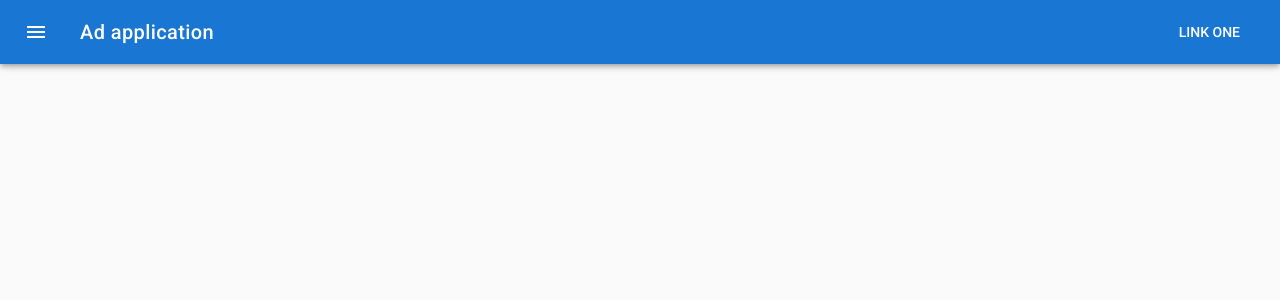
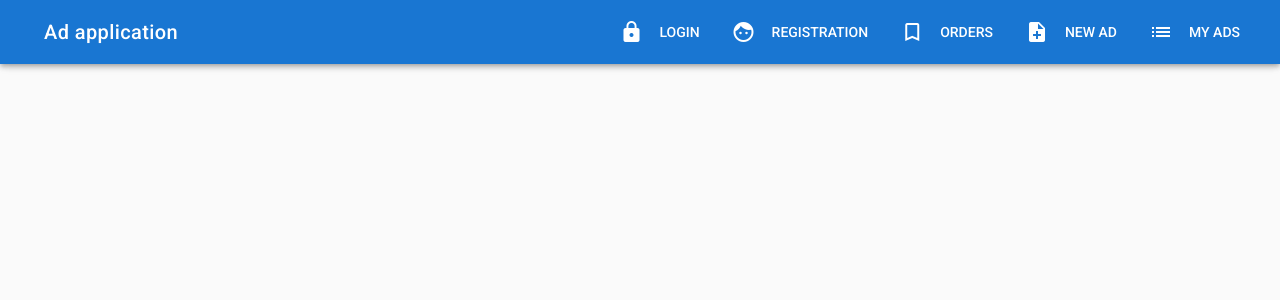
Before and after one commit to 6AHK0MAT/SPA_VueJS, a Vue app: page / in a window 1280 px wide. Shown: the top 300 px of the page. Built offline with nearby package versions, Linux system fonts and the light colour scheme.

Commit message:
Добавление ссылок и адаптация

```diff
--- a/src/App.vue
+++ b/src/App.vue
@@ -1,13 +1,43 @@
 <template>
   <v-app>
-    <v-navigation-drawer app temporary></v-navigation-drawer>
+    <v-navigation-drawer
+      app
+      temporary
+      v-model="drawer"
+    >
+      <v-list>
+        <v-list-tile
+          v-for="link of links"
+          :key="link.title"
+          :to="link.url"
+        >
+          <v-list-tile-action>
+            <v-icon>{{link.icon}}</v-icon>
+          </v-list-tile-action>
+          <v-list-tile-content>
+            <v-list-tile-title v-text="link.title"></v-list-tile-title>
+          </v-list-tile-content>
+        </v-list-tile>
+      </v-list>
+    </v-navigation-drawer>
 
     <v-toolbar app dark color="primary">
-      <v-toolbar-side-icon></v-toolbar-side-icon>
+      <v-toolbar-side-icon
+        @click="drawer = !drawer"
+        class="hidden-md-and-up"
+      ></v-toolbar-side-icon>
       <v-toolbar-title>Ad application</v-toolbar-title>
       <v-spacer></v-spacer>
       <v-toolbar-items class="hidden-sm-and-down">
-        <v-btn flat>Link One</v-btn>
+        <v-btn
+          v-for="link in links"
+          :key="link.title"
+          :to="link.url"
+          flat
+        >
+          <v-icon left>{{link.icon}}</v-icon>
+          {{link.title}}
+        </v-btn>
       </v-toolbar-items>
     </v-toolbar>
 
@@ -20,5 +50,17 @@
 
 <script>
 export default {
+  data () {
+    return {
+      drawer: false,
+      links: [
+        {title: 'Login', icon: 'lock', url: '/login'},
+        {title: 'Registration', icon: 'face', url: '/registration'},
+        {title: 'Orders', icon: 'bookmark_border', url: '/orders'},
+        {title: 'New ad', icon: 'note_add', url: '/new'},
+        {title: 'My ads', icon: 'list', url: '/list'}
+      ]
+    }
+  }
 }
 </script>
```
